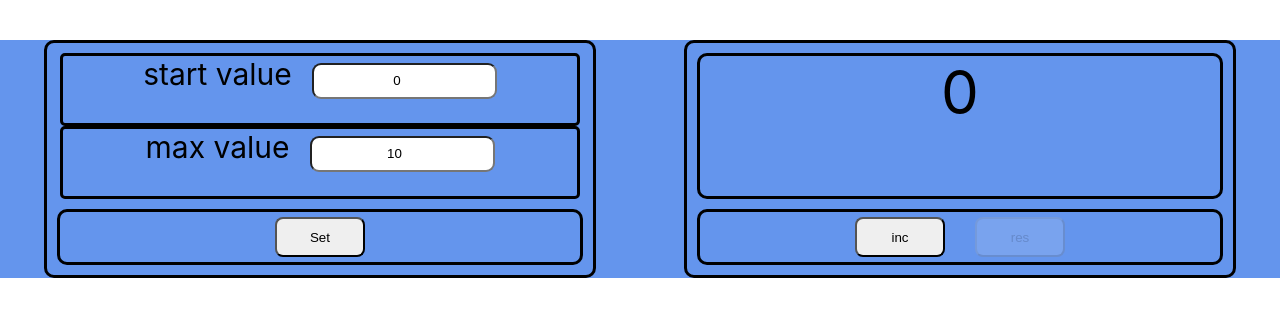
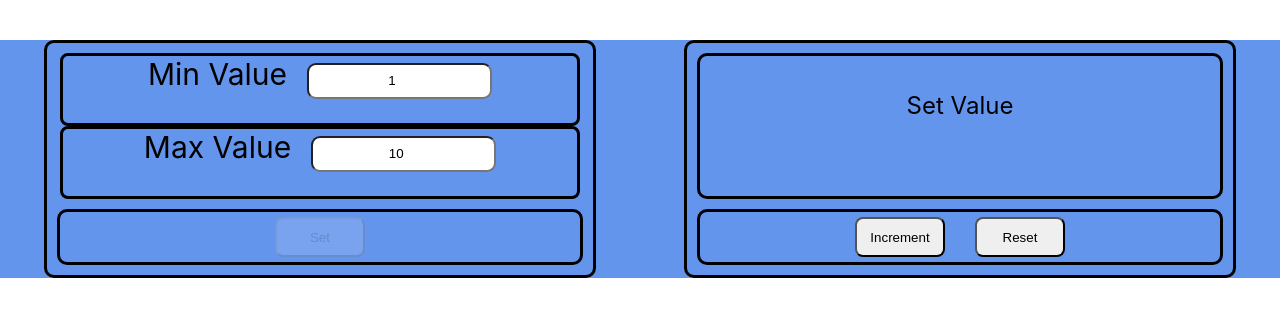
Before and after one commit to seomaks/counter, a React (Create React App) app: page / in a window 1280 px wide. Shown: the top 316 px of the page. Built offline with nearby package versions, Linux system fonts and the light colour scheme.

Commit message:
updated tuner

```diff
--- a/src/App.tsx
+++ b/src/App.tsx
@@ -4,80 +4,80 @@ import {Button} from "./Button";
 import {ChangeEvent, useState} from "react";
 import {Tuner} from "./Tuner"
 
-const ONE = 1
-const START_VALUE = 0
 
-function App() {
+function App(props: any) {
+  const [minValue, setMinValue] = useState<number>(1);
+  const [maxValue, setMaxValue] = useState<number>(10);
+  const [displayValue, setDisplayValue] = useState<number>(0);
+  const [disableSetButton, setDisableSetButton] = useState(true);
 
-  const [currentValue, setCurrentValue] = useState(START_VALUE)
+  const isDisabledResetButton = displayValue === minValue
+  const isDisabledIncrementButton = displayValue === maxValue
 
-  //стэйт для инпута
-  const [editStartValue, setEditStartValue] = useState(currentValue)
-  //взяли значение из инпута
-  const onChangeValueHandler = (e: ChangeEvent<HTMLInputElement>) => setEditStartValue(e.currentTarget.valueAsNumber)
-  //задали стартовое значение
-  const startValue = editStartValue
-  //кнопка
-  const changeTunerValue = () => setCurrentValue(startValue || maxSetValue)
+  const handleResetValueClick = (): void => setDisplayValue(minValue)
 
-
-  const [maxTunerValue, setMaxTunerValue] = useState(10)
-  const onChangeMaxValueHandler = (e: ChangeEvent<HTMLInputElement>) => setMaxTunerValue(e.currentTarget.valueAsNumber)
-  const maxSetValue = maxTunerValue
-
-
-  const isDisabled = currentValue === maxSetValue
-  const isDropped = currentValue === startValue
-  const isIncorrectSettings = startValue < 0 || maxSetValue <= startValue
-
-
-  const changeValue = () => {
-    if (currentValue < maxSetValue) {
-      return setCurrentValue(currentValue + ONE)
-    }
-    setCurrentValue(maxSetValue)
+  const handleSetDisplayValueClick = (): void => {
+    setDisplayValue(minValue)
+    setDisableSetButton(true)
   }
 
-  const resetValue = () => setCurrentValue(startValue)
+  const handlePlusDisplayValueClick = (): void => setDisplayValue(prevState => +prevState + 1)
 
+  const handleMinValueChange = (e: ChangeEvent<HTMLInputElement>): void => {
+    setMinValue(+e.currentTarget.value)
+    setDisableSetButton(false)
+    setDisplayValue(props.getCorrectValue)
+  }
+
+  const handleMaxValueChange = (e: ChangeEvent<HTMLInputElement>): void => {
+    setMaxValue(+e.currentTarget.value)
+    setDisableSetButton(false)
+  }
+
+  const inputMinValueClassName = (minValue < 0) ? classes.tunerRed : ""
+  const inputMaxValueClassName = (maxValue <= minValue) ? classes.tunerRed : ""
 
   return (
     <div className={classes.main}>
       <div className={classes.boarder}>
-        <Tuner
-          title="start value"
-          value={startValue}
-          onChangeValueHandler={onChangeValueHandler}
-        />
-        <Tuner
-          title="max value"
-          value={maxSetValue}
-          onChangeValueHandler={onChangeMaxValueHandler}
-        />
+        <div className={inputMinValueClassName}>
+          <Tuner
+            title="Min Value"
+            value={minValue}
+            onInputValueChange={handleMinValueChange}
+          />
+        </div>
+        <div className={inputMaxValueClassName}>
+          <Tuner
+            title="Max Value"
+            value={maxValue}
+            onInputValueChange={handleMaxValueChange}
+          />
+        </div>
         <div className={classes.buttons}>
           <Button
             title="Set"
-            changeCountValue={changeTunerValue}
-            isDisabledButton={isIncorrectSettings}
+            onButtonClick={handleSetDisplayValueClick}
+            isDisabled={disableSetButton}
           />
-
         </div>
       </div>
       <div className={classes.boarder}>
         <Monitor
-          currentValue={currentValue}
-          maxValue={maxSetValue}
+          displayValue={displayValue}
+          minValue={minValue}
+          maxValue={maxValue}
         />
         <div className={classes.buttons}>
           <Button
-            title="inc"
-            changeCountValue={changeValue}
-            isDisabledButton={isDisabled}
+            title="Increment"
+            onButtonClick={handlePlusDisplayValueClick}
+            isDisabled={isDisabledIncrementButton}
           />
           <Button
-            title="res"
-            changeCountValue={resetValue}
-            isDisabledButton={isDropped}
+            title="Reset"
+            onButtonClick={handleResetValueClick}
+            isDisabled={isDisabledResetButton}
           />
         </div>
       </div>
--- a/src/Button.tsx
+++ b/src/Button.tsx
@@ -2,15 +2,16 @@ import classes from "./count.module.css";
 
 type PropsType = {
   title: string
-  changeCountValue: () => void
-  isDisabledButton: boolean
+  onButtonClick: () => void
+  isDisabled?: boolean
 }
 
 export const Button = (props: PropsType) => (
   <button
     className={classes.button}
-    onClick={props.changeCountValue}
-    disabled={props.isDisabledButton}
-  >{props.title}
+    onClick={props.onButtonClick}
+    disabled={props.isDisabled}
+  >
+    {props.title}
   </button>
 )
--- a/src/ControlledInput.tsx
+++ b/src/ControlledInput.tsx
@@ -2,13 +2,15 @@ import {ChangeEvent} from "react";
 
 type InputType = {
   value: number
-  onChangeValueHandler: (e: ChangeEvent<HTMLInputElement>) => void
-
+  onChange: (e: ChangeEvent<HTMLInputElement>) => void
 }
 
-export const ControlledInput = (props:InputType) => {
-
+export const ControlledInput = (props: InputType) => {
   return (
-    <input value={props.value} type={"number"} onChange={props.onChangeValueHandler} />
+    <input
+      type={"number"}
+      value={props.value}
+      onChange={props.onChange}
+    />
   )
 }
--- a/src/Monitor.tsx
+++ b/src/Monitor.tsx
@@ -1,19 +1,45 @@
 import classes from "./count.module.css";
 
 type PropsType = {
-  currentValue: number
+  displayValue: number
+  minValue: number
   maxValue: number
 }
 
 export const Monitor = (props: PropsType) => {
-
-  const validClassName = (props.currentValue === props.maxValue)
+  const validClassName = (props.displayValue === props.maxValue || props.maxValue <= props.minValue || props.minValue < 0)
     ? classes.monitorRed
     : classes.monitor;
 
+  const getCorrectValue = () => {
+    const isMinValueIsNotLessFromZero = props.minValue < 0
+    const isMaxValueLessFromMinValue = props.maxValue < props.minValue
+    const isDisplayValueNotEqualZero = props.displayValue !== 0
+    const isMinValueEqualMaxValue = props.minValue === props.displayValue
+    const isDisplayValueLessFromMaxValue = props.displayValue <= props.maxValue
+
+    if (isMinValueIsNotLessFromZero || isMaxValueLessFromMinValue) {
+      return 'Error'
+    }
+
+    if (
+      (isMinValueEqualMaxValue && isDisplayValueNotEqualZero) ||
+      isDisplayValueLessFromMaxValue && isDisplayValueNotEqualZero
+    ) {
+      return  props.displayValue
+    }
+
+    return 'Set Value'
+  }
+
   return (
     <div className={validClassName}>
-      {props.currentValue}
+
+      <span>
+        {
+          getCorrectValue()
+        }
+      </span>
     </div>
   )
 }
--- a/src/Tuner.tsx
+++ b/src/Tuner.tsx
@@ -5,19 +5,18 @@ import {ChangeEvent} from "react";
 type PropsType = {
   title: string
   value: number
-  onChangeValueHandler: (e: ChangeEvent<HTMLInputElement>) => void
+  onInputValueChange: (e: ChangeEvent<HTMLInputElement>) => void
 }
 
 export const Tuner = (props: PropsType) => {
-
-
-
   return (
     <div className={classes.tuner}>
       <div>
         <span>{props.title}</span>
-        <ControlledInput value={props.value}
-                         onChangeValueHandler={props.onChangeValueHandler}/>
+        <ControlledInput
+          value={props.value}
+          onChange={props.onInputValueChange}
+        />
       </div>
     </div>
   )
--- a/src/count.module.css
+++ b/src/count.module.css
@@ -26,6 +26,10 @@
     border-radius: 10px;
 }
 
+.monitor span {
+    font-size: 24px;
+}
+
 .tuner {
     margin-left: auto;
     margin-right: auto;
@@ -35,13 +39,17 @@
     background-color: cornflowerblue;
     color: black;
     font-size: 30px;
+    box-sizing: border-box;
+    border-radius: 8px;
     border-style: solid;
-    box-sizing: border-box;
-    border-radius: 5px;
+}
+
+.tunerRed input {
+    background: red;
 }
 
 .tuner input {
-    text-align:center;
+    text-align: center;
     margin-left: 20px;
     border-radius: 9px;
     height: 30px;
@@ -58,6 +66,11 @@
     font-size: 60px;
     border-style: solid;
     border-radius: 10px;
+}
+
+.monitorRed span {
+    font-size: 24px;
+    color: red;
 }
 
 .buttons {
```
